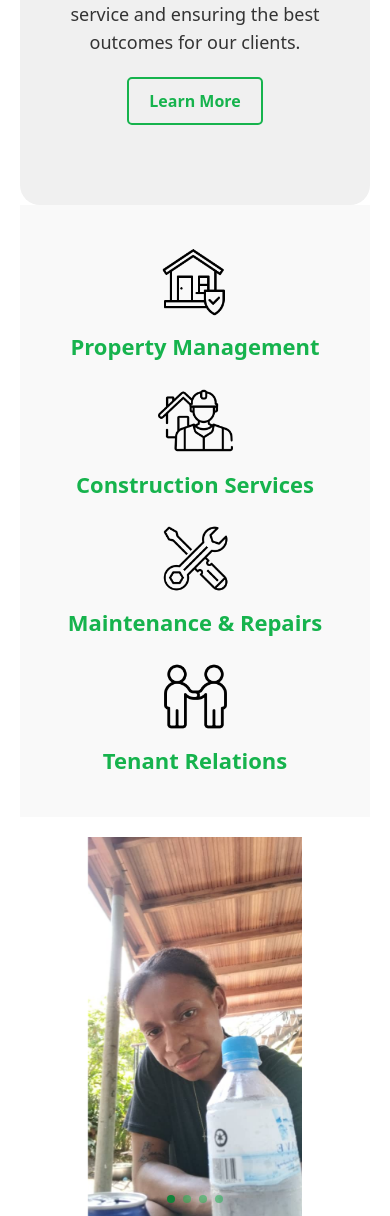
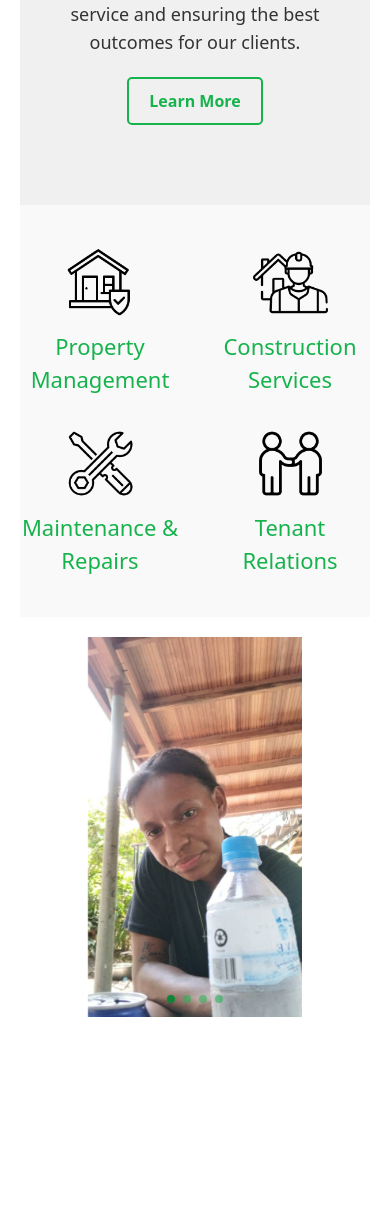
Before and after one commit to freddyoung/render-flask-deployment, a Flask app: page / in a window 390 px wide. Shown: the part 1456-2672 px from the top of the page. Run offline with Flask 3, Linux system fonts and the light colour scheme.

Commit message:
minor changes to home

```diff
--- a/static/css/styles.css
+++ b/static/css/styles.css
@@ -172,6 +172,7 @@
         cursor: pointer;
         margin-left: auto; /* Ensure the burger menu stays on the right */
         z-index: 2;
+
     }
 
     /* Ensure logo and burger don't overlap */
@@ -234,7 +235,6 @@
     height: 21px;
     cursor: pointer;
     transition: background-color 0.3s ease;
-
     position: relative;
 }
 
@@ -246,6 +246,7 @@
 
     transition: all 0.3s ease;
     position: relative;
+
 }
 .burger-menu.open span:nth-child(1) {
     transform: rotate(45deg);
@@ -271,6 +272,9 @@
 body.default-page .burger-menu span {
     background-color: #16b34d; /* Green burger menu */
 }
+
+
+
 
 /* Hero section for homepage */
 .hero-background {
@@ -400,6 +404,7 @@
 
     .burger-menu span {
         background-color: white;
+
     }
 
     header.scrolled .burger-menu span {
@@ -410,8 +415,12 @@
 .about-section {
     padding: 60px 20px;
     background-color: #f0f0f0;
-    border-radius: 20px;
+    border-top-left-radius: 20px;  /* Apply border radius to top left */
+    border-top-right-radius: 20px; /* Apply border radius to top right */
+    border-bottom-left-radius: 0;  /* No radius on bottom left */
+    border-bottom-right-radius: 0; /* No radius on bottom right */
 }
+
 
 .about-content {
     display: flex;
@@ -563,7 +572,6 @@
 
 .service-item p {
     font-size: 22px;
-    font-weight: bold;
     color: #16b34d;
     margin: 0;
 }
@@ -585,16 +593,26 @@
     }
 
     .services-list {
-        justify-content: center; /* Center the icons */
-        gap: 20px;
+        grid-template-columns: repeat(2, 1fr); /* Maintain two icons per row */
+        gap: 30px; /* Keep consistent gap for mobile */
     }
 
     .service-item {
-        width: 100%; /* Ensure the icons wrap properly on mobile */
+        width: 100%; /* Ensure icons fit within their grid cells */
+        justify-content: center; /* Center content within the grid */
     }
-
     .services-left h2, .services-left h3 {
         margin-bottom: 20px;
+    }
+}
+
+@media (max-width: 1024px) {
+    /* For tablet view: 2 items per row */
+    .services-list {
+        display: grid;
+        grid-template-columns: repeat(2, 1fr); /* Two icons per row */
+        gap: 30px; /* Adjust the spacing between icons */
+        justify-items: center; /* Center the icons in each grid cell */
     }
 }
 
```
